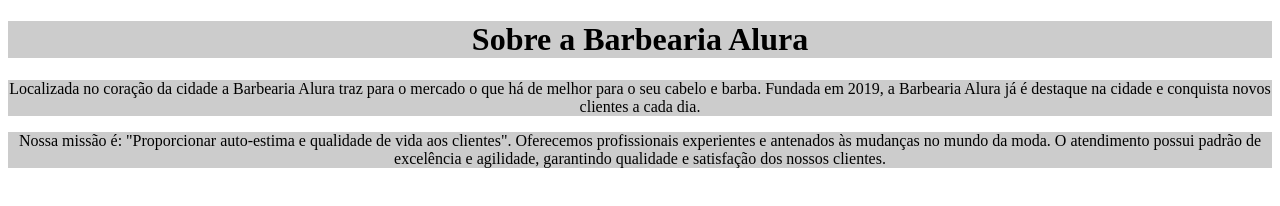
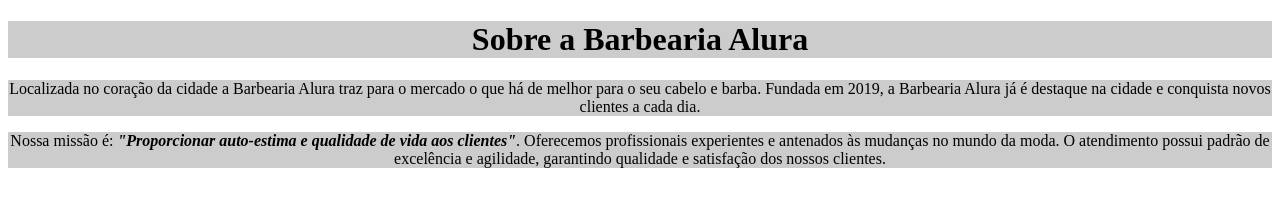
Before and after one commit to Filipe463/alura, a plain HTML site: page HTML e CSS/02.Separando o conteúdo e informações/index.html in a window 1280 px wide. Drawn offline with Linux system fonts and the light colour scheme.

Commit message:
Aula02 ok!

```diff
--- a/HTML e CSS/02.Separando o conteúdo e informações/index.html
+++ b/HTML e CSS/02.Separando o conteúdo e informações/index.html
@@ -12,7 +12,7 @@
 
 <p>Localizada no coração da cidade a Barbearia Alura traz para o mercado o que há de melhor para o seu cabelo e barba. Fundada em 2019, a Barbearia Alura já é destaque na cidade e conquista novos clientes a cada dia.<p>
 
-Nossa missão é: "Proporcionar auto-estima e qualidade de vida aos clientes".
+Nossa missão é: <strong><i>"Proporcionar auto-estima e qualidade de vida aos clientes"</i></strong>.
 
 Oferecemos profissionais experientes e antenados às mudanças no mundo da moda. O atendimento possui padrão de excelência e agilidade, garantindo qualidade e satisfação dos nossos clientes.
 </body>
```
